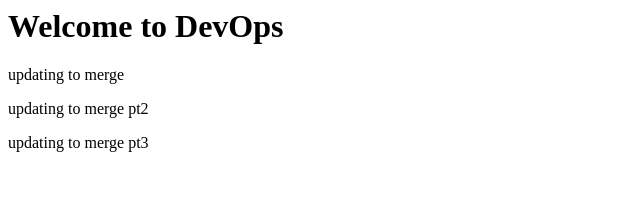
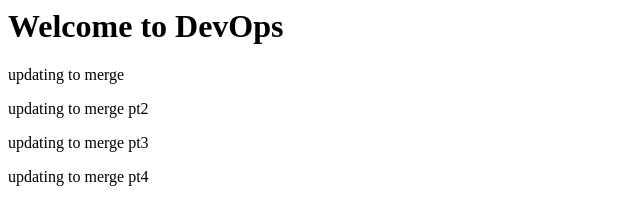
Before and after one commit to TanuRach/test, a plain HTML site: page index.html in a window 1280 px wide. Shown: the whole page, without its empty margins (0-640 px from the left). Drawn offline with Linux system fonts and the light colour scheme.

Commit message:
html page updated and added pt4

```diff
--- a/index.html
+++ b/index.html
@@ -2,3 +2,4 @@
 <p>updating to merge</p>
 <p>updating to merge pt2</p>
 <p>updating to merge pt3</p>
+<p>updating to merge pt4</p>
```
